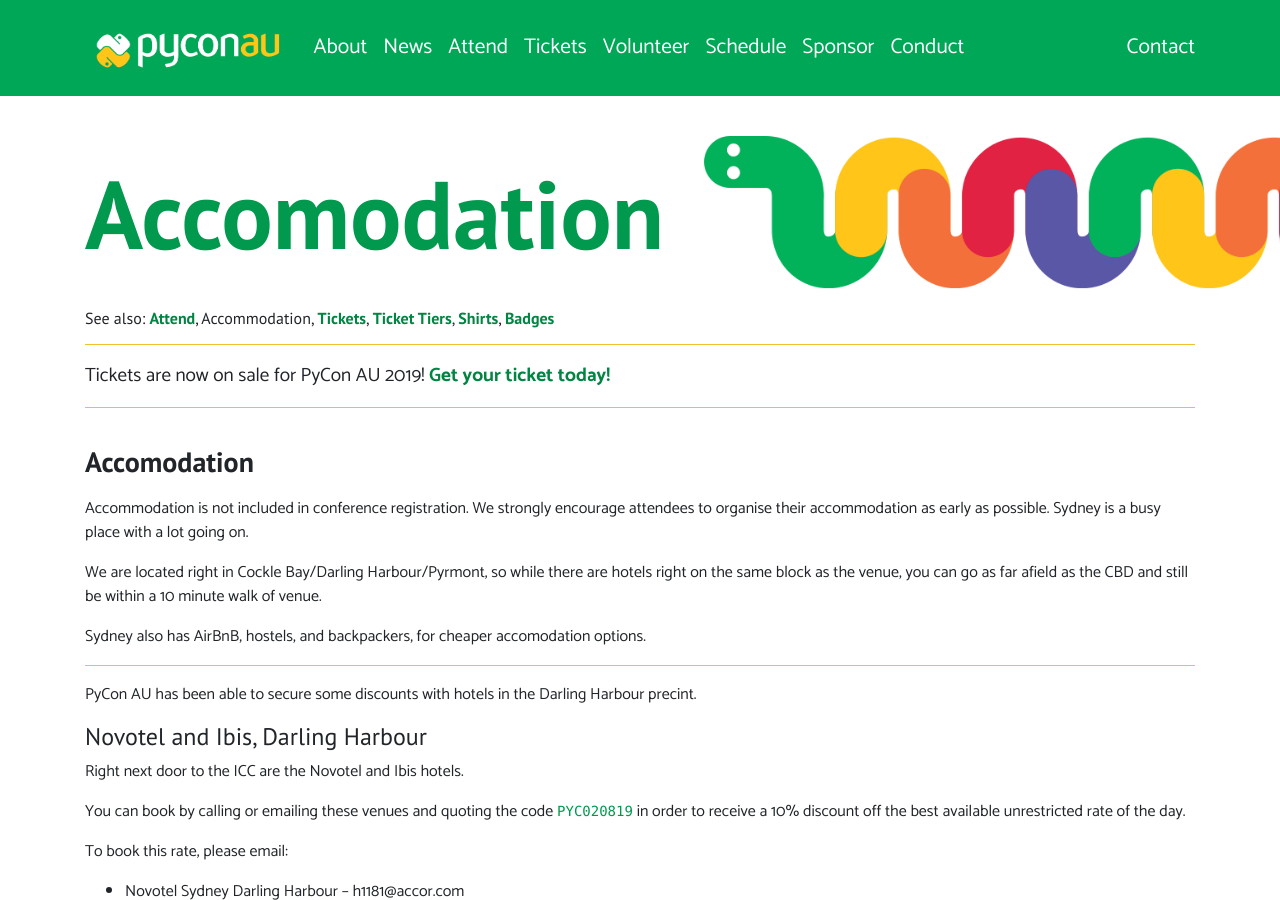
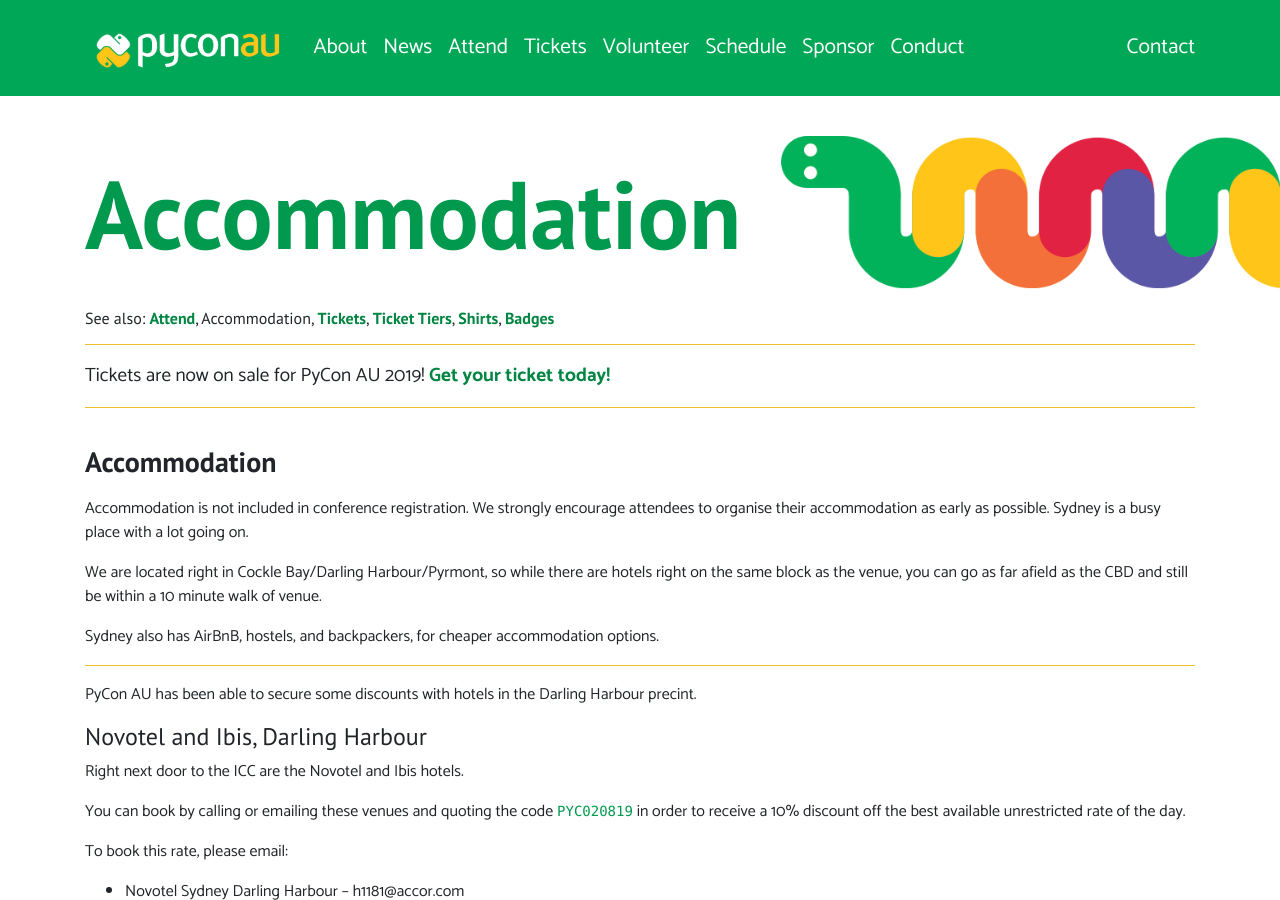
Before and after one commit to pyconau/2019.pycon-au.org, a Jekyll site: the page built from _pages/attend/accommodation.md, in a window 1280 px wide and 900 px high. Built offline with Jekyll 4.4.1, drawn with Linux system fonts in a browser that asks for light colours.

Commit message:
I think I was asleep when I created the original PR

```diff
--- a/_pages/attend/accommodation.md
+++ b/_pages/attend/accommodation.md
@@ -1,6 +1,6 @@
 ---
 layout: page
-title: Accomodation
+title: Accommodation
 snake: rainbow
 permalink: /attend/accommodation
 sponsors: true
@@ -8,13 +8,13 @@ sponsors: true
 
 {% include nav-attend.html %}
 
-### Accomodation
+### Accommodation
 
 Accommodation is not included in conference registration. We strongly encourage attendees to organise their accommodation as early as possible. Sydney is a busy place with a lot going on.
 
 We are located right in Cockle Bay/Darling Harbour/Pyrmont, so while there are hotels right on the same block as the venue, you can go as far afield as the CBD and still be within a 10 minute walk of venue.
 
-Sydney also has AirBnB, hostels, and backpackers, for cheaper accomodation options.
+Sydney also has AirBnB, hostels, and backpackers, for cheaper accommodation options.
 
 <hr>
 
```
Also changed, not shown: _pages/assistance.md (+1 -1 lines), _pages/attend/accomodation.md (+1 -1 lines).
